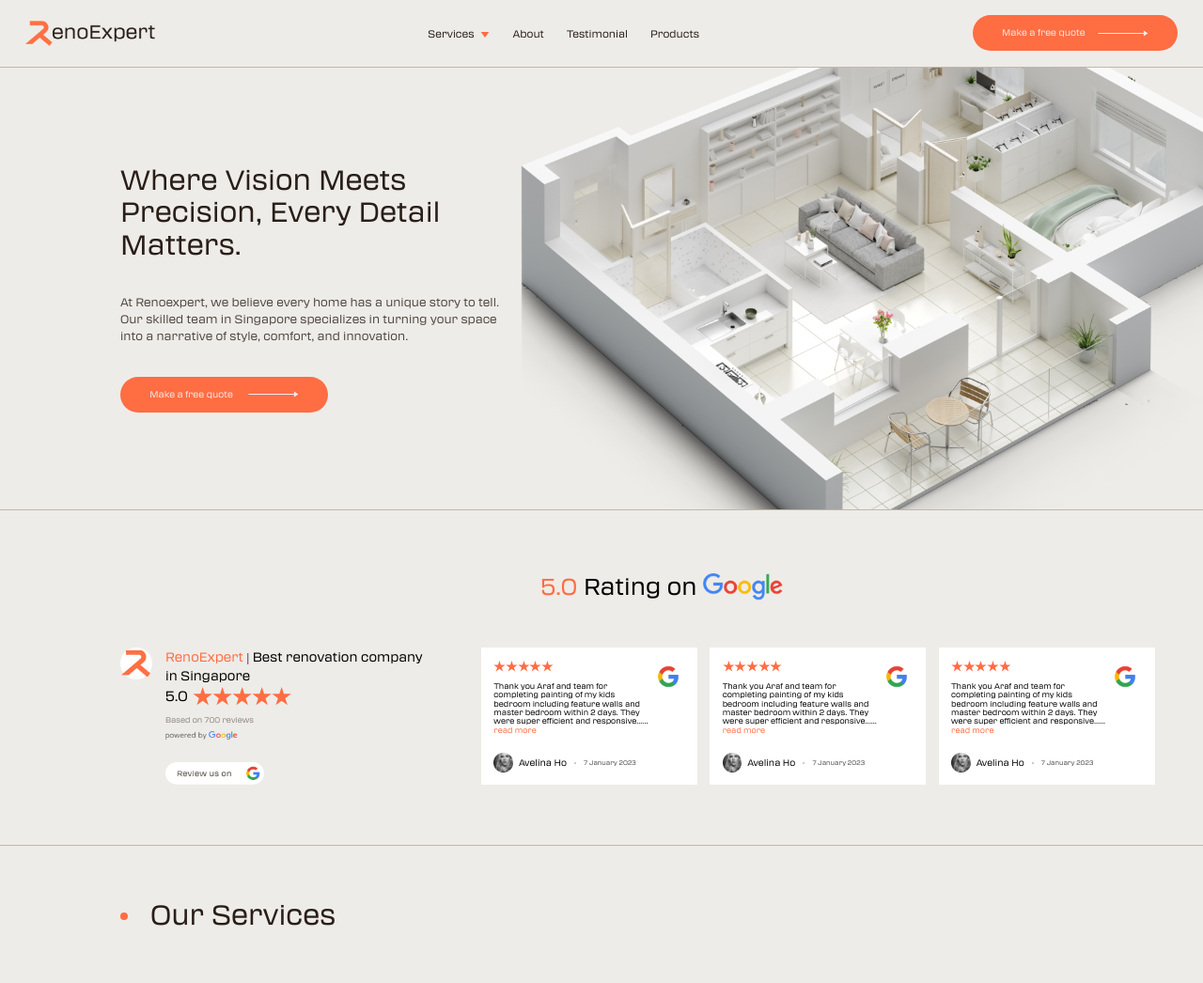
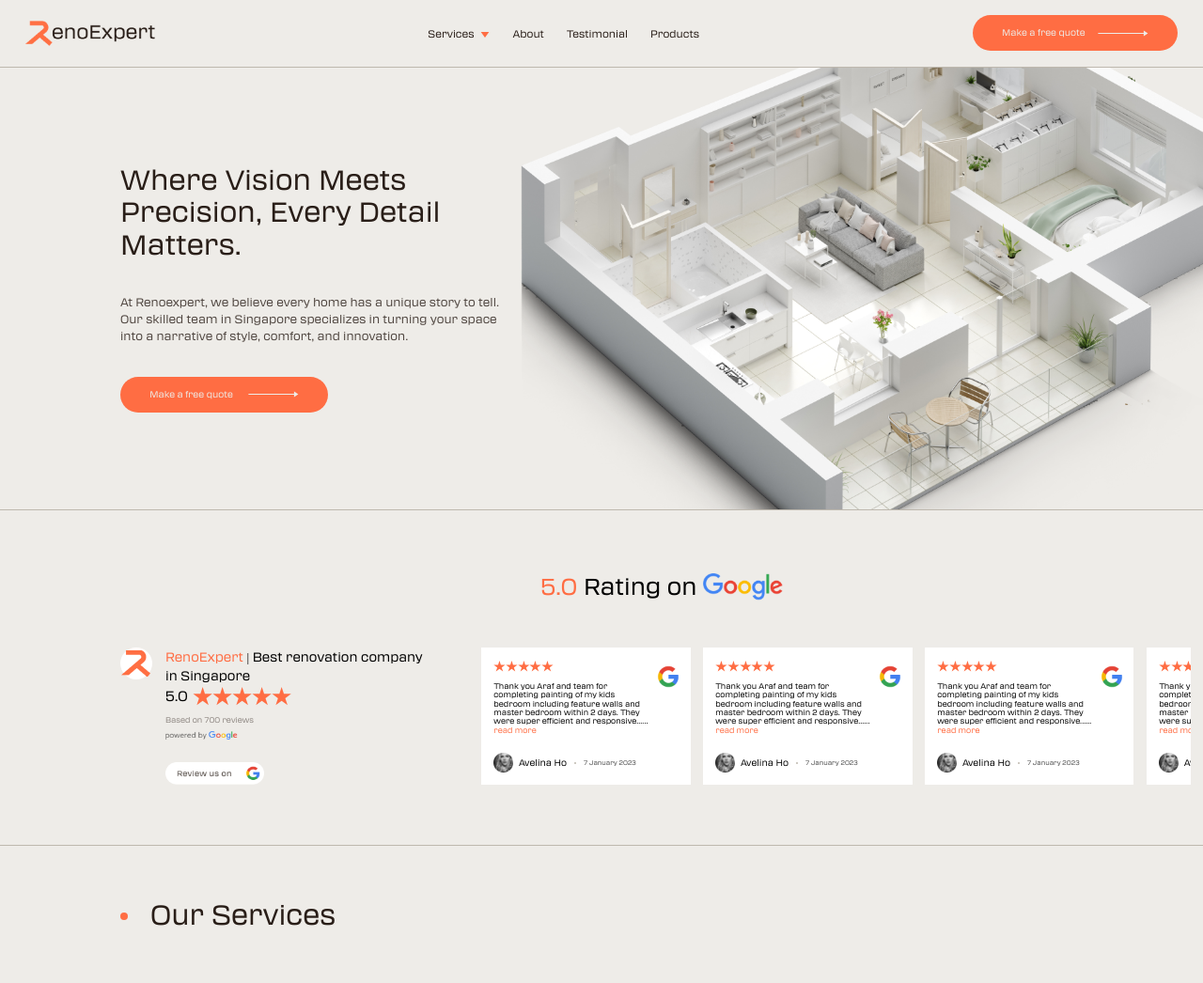
Before and after one commit to mdbakibillahrohan/renoexpert_public, a website: page index.html in a window 1280 px wide. Shown: the top 1046 px of the page at 94% size. Drawn offline with nearby package versions, Linux system fonts and the light colour scheme; files that its build step writes are made by us from their sources.

Commit message:
changes happend

```diff
--- a/asset/js/slider.js
+++ b/asset/js/slider.js
@@ -1,7 +1,7 @@
 
 // here started the review section slider
 new Glider(document.querySelector('.review-slider'), {
-    slidesToShow: 3,
+    slidesToShow: 3.2,
     slidesToScroll: 3,
     draggable: true,
     dots: '.dots',
--- a/index.html
+++ b/index.html
@@ -256,7 +256,7 @@
                 </div>
               </div>
             </div>
-            <div class="review-slider w-[57.032vw]">
+            <div class="review-slider w-[59vw]">
               <!-- single review start -->
               <div
                 class="w-[17.344vw] py-[0.99vw] px-[1.042vw] aspect-[333/190] mr-[1.042vw] bg-[#fff]"
```
